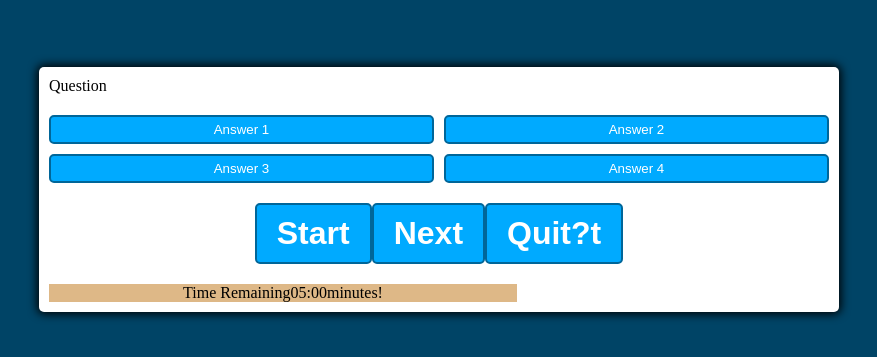
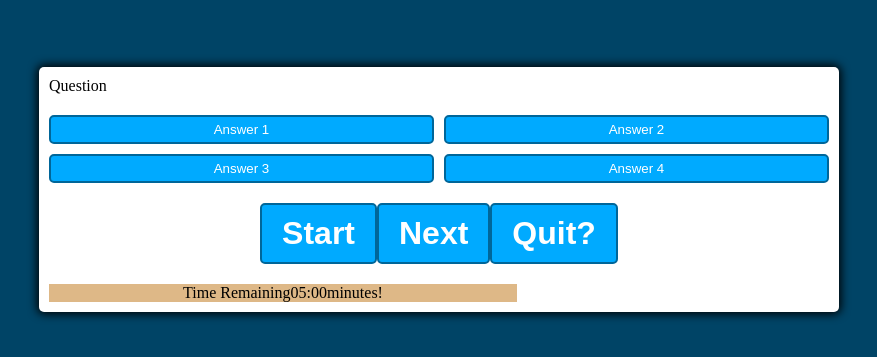
Before and after one commit to saibhreas/its--a--Quiz, a plain HTML site: page index.html in a window 1280 px wide. Shown: the part 211-568 px from the top of the page, without its empty margins (201-1078 px from the left). Drawn offline with Linux system fonts and the light colour scheme.

```diff
--- a/index.html
+++ b/index.html
@@ -22,7 +22,7 @@
     <section class="control">
       <button id="start-btn" class="start-btn btn">Start</button>
       <button id="next-btn" class="start-btn btn hide">Next</button>
-      <button id="quit-btn" class="start-btn btn hide">Quit?t</button>
+      <button id="quit-btn" class="start-btn btn hide">Quit?</button>
     </section>
     <section class="clock">Time Remaining  <span id ="time">  05:00 </span>minutes!</section>
 
```
Also changed, not shown: 1 other file.
